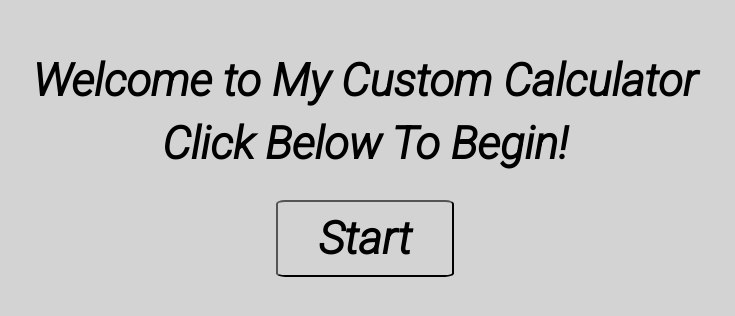
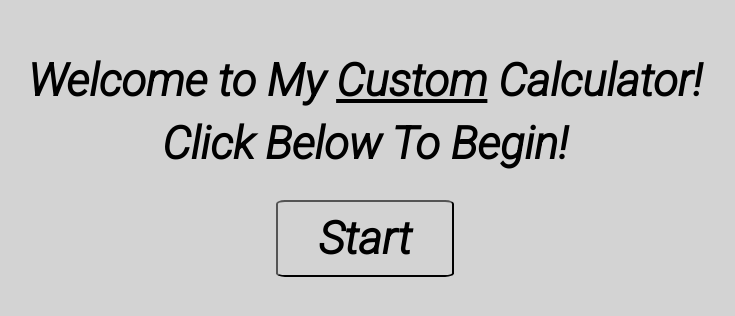
Before and after one commit to jared-ruiz/React-Calculator, a React (Create React App) app: page / in a window 1280 px wide. Shown: the part 138-454 px from the top of the page, without its empty margins (275-1010 px from the left). Built offline with nearby package versions, Linux system fonts and the light colour scheme.

Commit message:
Added some comments, cleaned up index.css a bit, and added more styling to the welcome page.

```diff
--- a/src/components/Home/index.js
+++ b/src/components/Home/index.js
@@ -1,19 +1,19 @@
 import React from 'react';
 import { Link } from 'react-router-dom';
 
-//I want to make a simple introduction page where the user clicks a button and it navigates
-//them to the calculation page
+//This page will simply serve as a very minimalistic home page to just get the user to engage
+//with the page prior to using the calculator. Ideally I just have the application start
+//with the calculator, but I wanted to practice routing again.
 
 const Home = () => {
     return(
         <div className='home-styling'>
             <div className='greeting'>
-                <h1>Welcome to My Custom Calculator</h1>
+                <h1>Welcome to My <span id='underline-intro'>Custom</span> Calculator!</h1>
                 <h2>Click Below To Begin!</h2>
                 <Link to='/calculator'>
                     <button id='start-button'>Start</button>
                 </Link>
-
             </div>
         </div>
     )
--- a/src/index.css
+++ b/src/index.css
@@ -1,6 +1,6 @@
 @import url('https://fonts.googleapis.com/css2?family=Roboto:ital,wght@1,300&display=swap');
 
-/* simple reset of base css stylings  */
+/* Simple reset of base css stylings*/
 * {
   margin: 0;
   padding: 0;
@@ -9,6 +9,7 @@
   font-size: 45px;
 }
 
+/* Home Component Styling */
 .home-styling {
   margin-top: 15%;
   margin-left: auto;
@@ -21,6 +22,10 @@
 
 .greeting h2 {
   padding: 10px;
+}
+
+#underline-intro {
+  text-decoration: underline;
 }
 
 #start-button {
```
